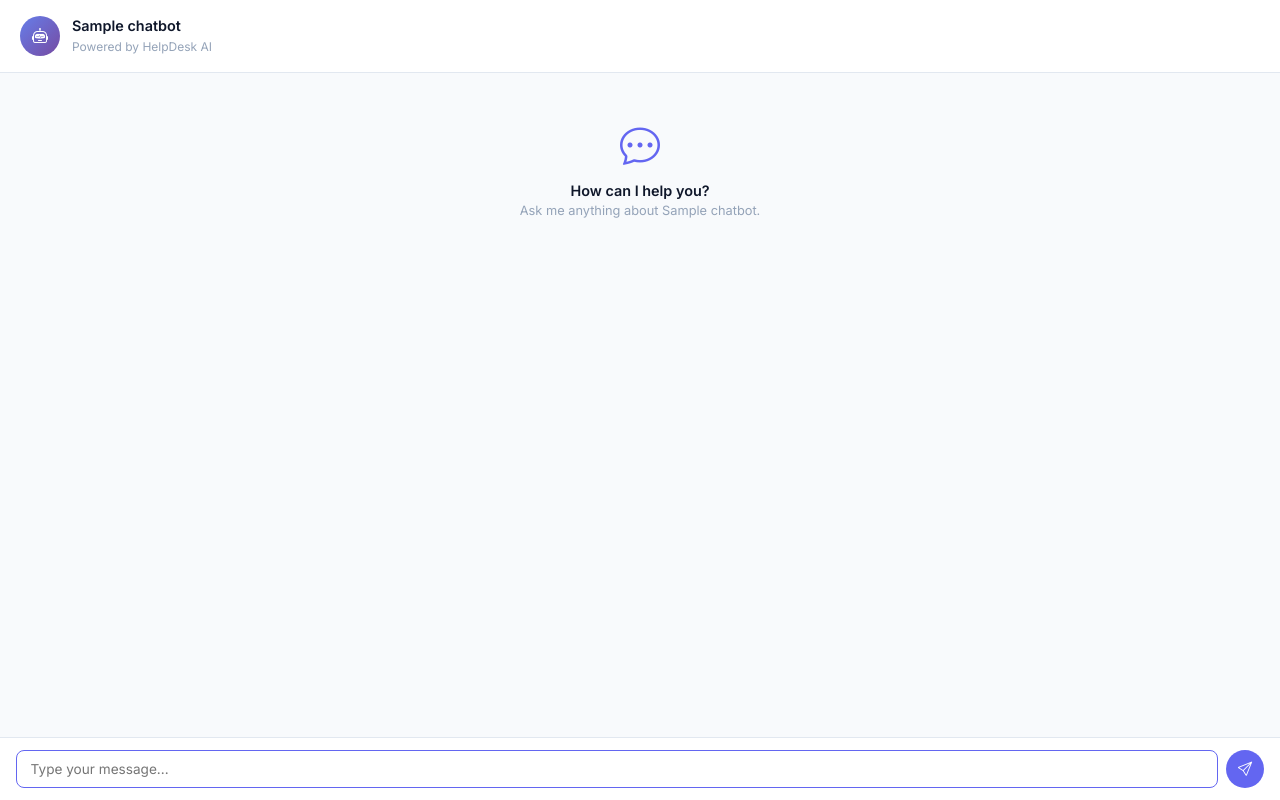
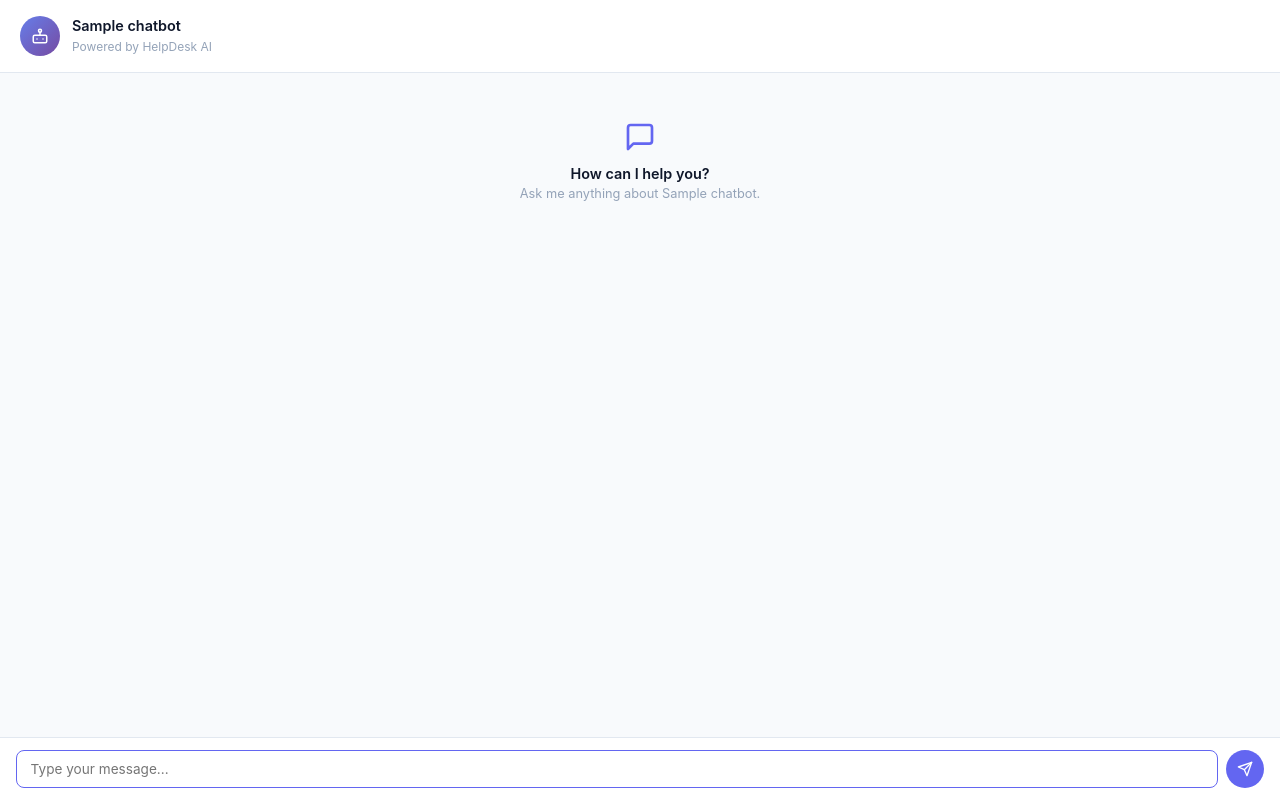
Before and after one commit to 7aib/HelpDesk-AI, a Django app: a page that uses templates/embed/widget.html in a window 1280 px wide. Run offline with Django 5.2, Linux system fonts and the light colour scheme; tables that the repository leaves empty hold one stand-in row (values such as "Sample post"); data that the repository does not hold is empty; parts of the project's set-up code (start-up, migrations or seed data) failed here and were passed over.

Commit message:
fix: improve embed widget load performance and message spacing
- Remove Google Fonts and Bootstrap Icons CDN dependencies
- Replace all icon fonts with inline SVGs for zero external requests
- Optimize view to use direct KnowledgeBase query instead of property
- Add margin-top on messages for consistent spacing between turns
- Add /embed/test/ endpoint for easy widget testing from browser

```diff
--- a/apps/embed/urls.py
+++ b/apps/embed/urls.py
@@ -11,6 +11,11 @@ urlpatterns = [
         name="widget-loader",
     ),
     path(
+        "test/",
+        views.EmbedTestView.as_view(),
+        name="test",
+    ),
+    path(
         "<slug:slug>/",
         views.EmbedWidgetView.as_view(),
         name="widget",
--- a/apps/embed/views.py
+++ b/apps/embed/views.py
@@ -17,6 +17,23 @@ from apps.chatbots.models import Chatbot
 from apps.chat.models import Conversation, Message
 
 
+class EmbedTestView(View):
+    """Test page for the embed widget."""
+
+    @method_decorator(xframe_options_exempt)
+    def get(self, request: HttpRequest) -> HttpResponse:
+        slug = request.GET.get("chatbot", "helpdesk-ai")
+        html = (
+            "<!DOCTYPE html><html><head><title>Embed Test</title></head>"
+            "<body style='font-family:sans-serif;padding:2rem;'>"
+            "<h1>My Website</h1>"
+            "<p>Test page with the chatbot widget embedded.</p>"
+            f'<script src="/embed/widget.js?chatbot={slug}"></script>'
+            "</body></html>"
+        )
+        return HttpResponse(html, content_type="text/html")
+
+
 class EmbedWidgetView(View):
     """
     Serves the standalone chat widget UI inside an iframe.
@@ -32,11 +49,12 @@ class EmbedWidgetView(View):
             allow_embed=True,
         )
 
-        kb = chatbot.knowledge_base
-        has_content = kb and (
-            kb.total_documents > 0
-            or kb.qa_pairs.filter(is_active=True).exists()
-        )
+        from apps.knowledge.models import KnowledgeBase
+
+        kb = KnowledgeBase.objects.filter(chatbot=chatbot).first()
+        has_content = False
+        if kb:
+            has_content = kb.total_documents > 0 or kb.qa_pairs.filter(is_active=True).exists()
 
         # Get or create conversation via cookie
         cookie_name = f"embed_{chatbot.slug}"
@@ -45,10 +63,9 @@ class EmbedWidgetView(View):
         conversation = None
         messages = []
         if session_id:
-            conversation = (
-                Conversation.objects.filter(session_id=session_id, chatbot=chatbot)
-                .first()
-            )
+            conversation = Conversation.objects.filter(
+                session_id=session_id, chatbot=chatbot
+            ).first()
             if conversation:
                 messages = list(conversation.messages.all())
 
--- a/templates/embed/widget.html
+++ b/templates/embed/widget.html
@@ -4,9 +4,6 @@
     <meta charset="UTF-8">
     <meta name="viewport" content="width=device-width, initial-scale=1.0">
     <title>{{ chatbot.name }}</title>
-    <link rel="preconnect" href="https://fonts.googleapis.com">
-    <link href="https://fonts.googleapis.com/css2?family=Inter:wght@400;500;600;700&display=swap" rel="stylesheet">
-    <link rel="stylesheet" href="https://cdn.jsdelivr.net/npm/bootstrap-icons@1.11.3/font/bootstrap-icons.min.css">
     <style>
         * { margin: 0; padding: 0; box-sizing: border-box; }
 
@@ -77,13 +74,14 @@
             padding: 1rem 1.25rem;
             display: flex;
             flex-direction: column;
-            gap: 0.75rem;
+            gap: 0.25rem;
         }
 
         .widget-msg {
             display: flex;
             gap: 0.5rem;
             max-width: 85%;
+            margin-top: 0.75rem;
         }
 
         .widget-msg.user {
@@ -294,7 +292,7 @@
 <body>
     {% if not has_content %}
     <div class="widget-disabled">
-        <i class="bi bi-chat-dots"></i>
+        <svg width="32" height="32" viewBox="0 0 24 24" fill="none" stroke="currentColor" stroke-width="2" stroke-linecap="round" stroke-linejoin="round" style="color: var(--text-muted); margin-bottom: 0.75rem;"><path d="M21 15a2 2 0 0 1-2 2H7l-4 4V5a2 2 0 0 1 2-2h14a2 2 0 0 1 2 2z"></path></svg>
         <h6>{{ chatbot.name }}</h6>
         <p>This chatbot is being set up. Please check back later.</p>
     </div>
@@ -302,7 +300,7 @@
     <!-- Header -->
     <div class="widget-header">
         <div class="widget-header-avatar">
-            <i class="bi bi-robot"></i>
+            <svg width="18" height="18" viewBox="0 0 24 24" fill="none" stroke="currentColor" stroke-width="2" stroke-linecap="round" stroke-linejoin="round"><rect x="3" y="11" width="18" height="10" rx="2"></rect><circle cx="12" cy="5" r="2"></circle><path d="M12 7v4"></path><line x1="8" y1="16" x2="8" y2="16"></line><line x1="16" y1="16" x2="16" y2="16"></line></svg>
         </div>
         <div class="widget-header-info">
             <h6>{{ chatbot.name }}</h6>
@@ -317,14 +315,14 @@
                 {% for msg in messages %}
                 <div class="widget-msg {{ msg.role }}">
                     <div class="widget-msg-avatar">
-                        {% if msg.role == "user" %}You{% else %}<i class="bi bi-robot"></i>{% endif %}
+                        {% if msg.role == "user" %}You{% else %}<svg width="12" height="12" viewBox="0 0 24 24" fill="none" stroke="currentColor" stroke-width="2"><rect x="3" y="11" width="18" height="10" rx="2"></rect><circle cx="12" cy="5" r="2"></circle></svg>{% endif %}
                     </div>
                     <div class="widget-msg-bubble">{{ msg.content }}</div>
                 </div>
                 {% endfor %}
             {% else %}
             <div class="widget-empty" id="empty-state">
-                <i class="bi bi-chat-dots"></i>
+                <svg width="32" height="32" viewBox="0 0 24 24" fill="none" stroke="currentColor" stroke-width="2" stroke-linecap="round" stroke-linejoin="round" style="color: var(--primary); margin-bottom: 0.75rem;"><path d="M21 15a2 2 0 0 1-2 2H7l-4 4V5a2 2 0 0 1 2-2h14a2 2 0 0 1 2 2z"></path></svg>
                 <h6>How can I help you?</h6>
                 <p>Ask me anything about {{ chatbot.name }}.</p>
             </div>
@@ -339,7 +337,7 @@
             <div class="widget-input-form">
                 <input type="text" id="widget-input" placeholder="Type your message..." autocomplete="off" required>
                 <button type="submit" id="widget-send-btn">
-                    <i class="bi bi-send" style="font-size: 0.9rem;"></i>
+                    <svg width="16" height="16" viewBox="0 0 24 24" fill="none" stroke="currentColor" stroke-width="2" stroke-linecap="round" stroke-linejoin="round"><line x1="22" y1="2" x2="11" y2="13"></line><polygon points="22 2 15 22 11 13 2 9 22 2"></polygon></svg>
                 </button>
             </div>
         </form>
@@ -371,7 +369,7 @@
         // Show typing indicator
         container.insertAdjacentHTML('beforeend',
             '<div class="widget-typing" id="widget-typing">' +
-            '<div class="widget-typing-avatar"><i class="bi bi-robot"></i></div>' +
+            '<div class="widget-typing-avatar"><svg width="12" height="12" viewBox="0 0 24 24" fill="none" stroke="currentColor" stroke-width="2"><rect x="3" y="11" width="18" height="10" rx="2"></rect><circle cx="12" cy="5" r="2"></circle></svg></div>' +
             '<div class="widget-typing-dots"><span></span><span></span><span></span></div></div>');
 
         messagesEl.scrollTop = messagesEl.scrollHeight;
@@ -400,7 +398,7 @@
 
             container.insertAdjacentHTML('beforeend',
                 '<div class="widget-msg assistant">' +
-                '<div class="widget-msg-avatar"><i class="bi bi-robot"></i></div>' +
+                '<div class="widget-msg-avatar"><svg width="12" height="12" viewBox="0 0 24 24" fill="none" stroke="currentColor" stroke-width="2"><rect x="3" y="11" width="18" height="10" rx="2"></rect><circle cx="12" cy="5" r="2"></circle></svg></div>' +
                 '<div class="widget-msg-bubble">' + escapeWidgetHtml(data.answer || 'Sorry, something went wrong.') + '</div></div>');
 
             messagesEl.scrollTop = messagesEl.scrollHeight;
@@ -411,7 +409,7 @@
 
             container.insertAdjacentHTML('beforeend',
                 '<div class="widget-msg assistant">' +
-                '<div class="widget-msg-avatar"><i class="bi bi-robot"></i></div>' +
+                '<div class="widget-msg-avatar"><svg width="12" height="12" viewBox="0 0 24 24" fill="none" stroke="currentColor" stroke-width="2"><rect x="3" y="11" width="18" height="10" rx="2"></rect><circle cx="12" cy="5" r="2"></circle></svg></div>' +
                 '<div class="widget-msg-bubble">Sorry, something went wrong. Please try again.</div></div>');
 
             messagesEl.scrollTop = messagesEl.scrollHeight;
```
Also changed, not shown: templates/embed-test.html (added, +12 -0 lines).
